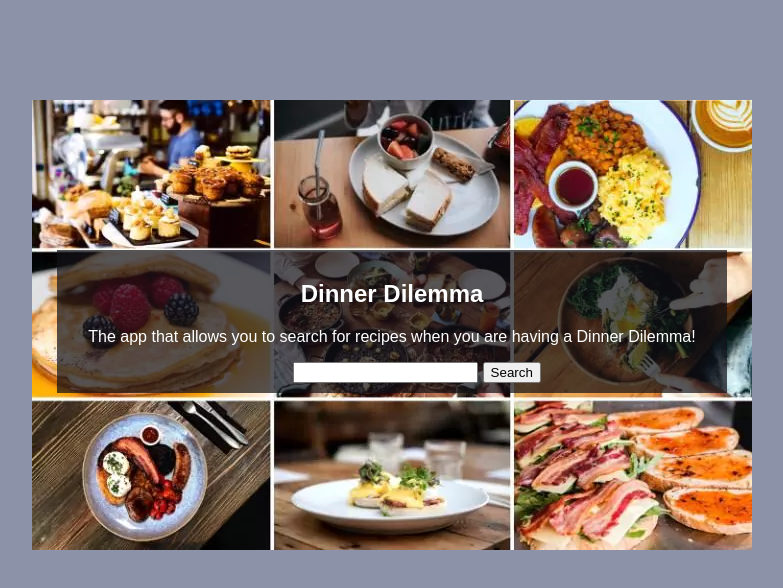
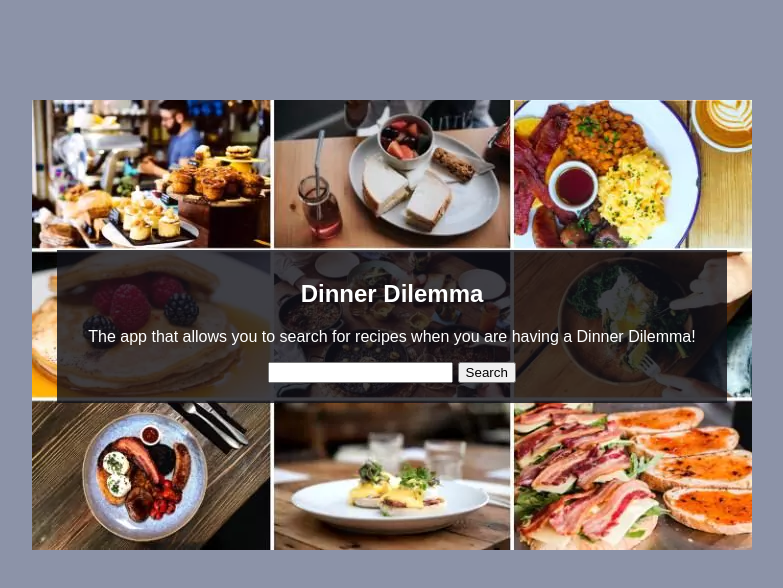
Before and after one commit to asmengel/dinner-dilemma, a plain HTML site: page index.html in a window 1280 px wide. Shown: the whole page, without its empty margins (248-1031 px from the left). Drawn offline with nearby package versions, Linux system fonts and the light colour scheme.

Commit message:
css styling on input box

```diff
--- a/dinner.css
+++ b/dinner.css
@@ -15,12 +15,13 @@ body {
 }
 
 .js-home-page {
-    background-color: rgba(16,16,23,0.7);
+    background-color: rgba(16,16,23,0.8);
     color: white;
     text-align: center;
     margin: auto;
     width: 650px;
     padding: 10px;
+    padding-bottom: 20px;
     position: relative;
     top: 150px;
 }
@@ -40,7 +41,7 @@ body {
 h3.title {
     margin-left: 50px;
 }
-.js-input {
+#text-search-2 {
     margin-left: 50px;
 }
 .js-results-submit,
```
